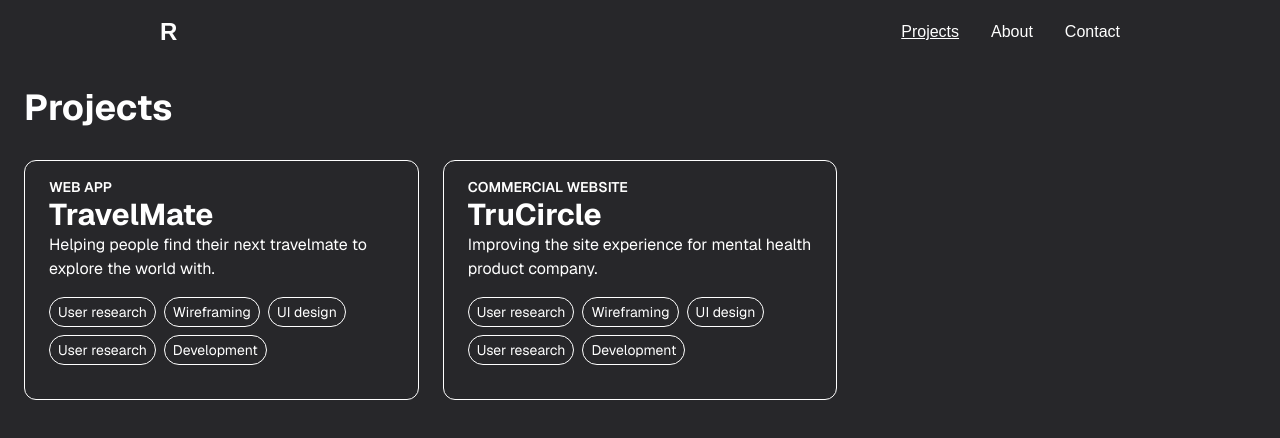
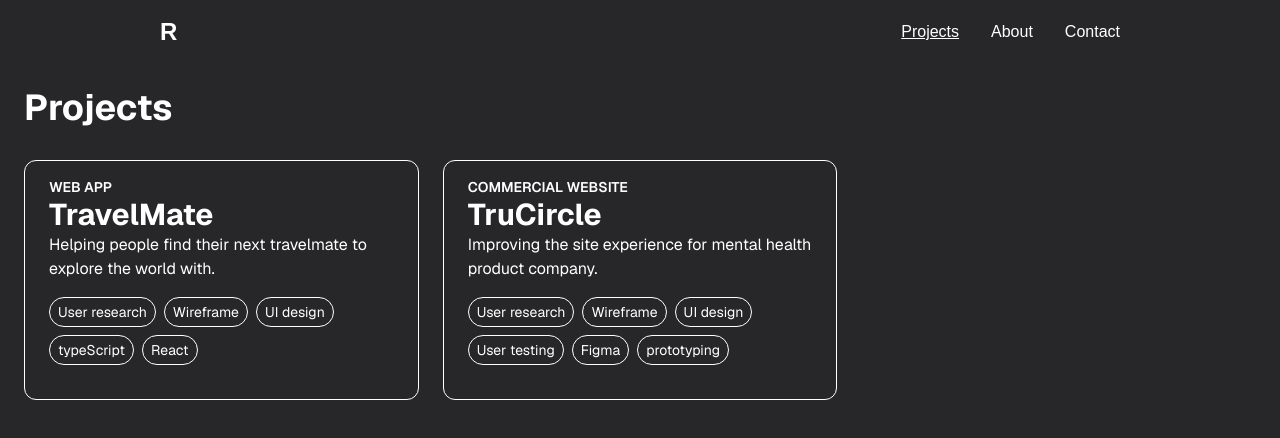
Before and after one commit to ranconyc/RCP26, a Next.js app: page /projects in a window 1280 px wide. Shown: the top 438 px of the page. Built offline with nearby package versions, Linux system fonts and the light colour scheme.

Commit message:
fix projects

```diff
--- a/app/projects/page.tsx
+++ b/app/projects/page.tsx
@@ -4,13 +4,7 @@ const projectsData = [
     name: "TravelMate",
     description:
       "Helping people find their next travelmate to explore the world with.",
-    skills: [
-      "User research",
-      "Wireframing",
-      "UI design",
-      "User research",
-      "Development",
-    ],
+    skills: ["User research", "Wireframe", "UI design", "typeScript", "React"],
     color: "orange",
   },
   {
@@ -20,10 +14,11 @@ const projectsData = [
       "Improving the site experience for mental health product company.",
     skills: [
       "User research",
-      "Wireframing",
+      "Wireframe",
       "UI design",
-      "User research",
-      "Development",
+      "User testing",
+      "Figma",
+      "prototyping",
     ],
     color: "blue",
   },
```
